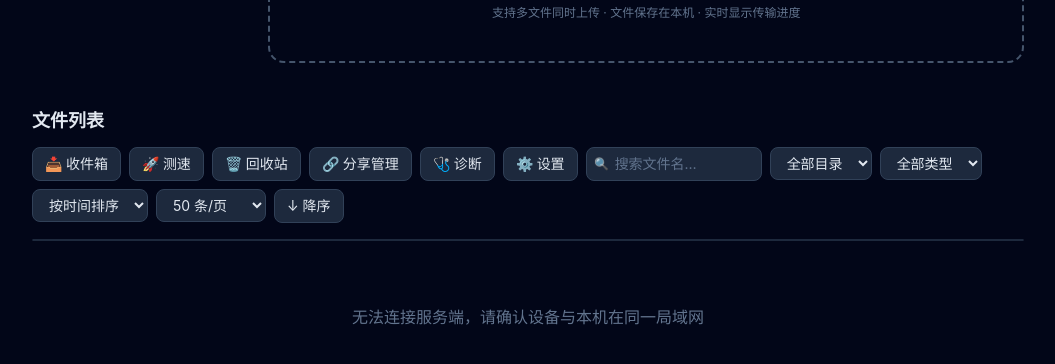
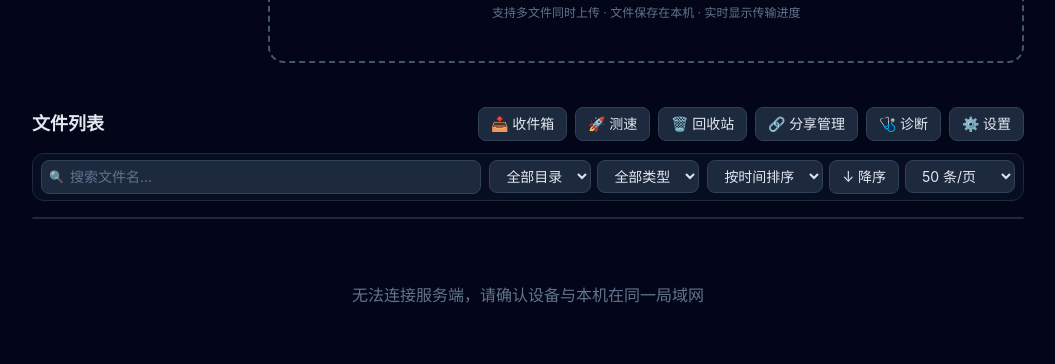
Before and after one commit to lzwme/static-server, a website: page src/localsend/client/index.html in a window 1280 px wide. Shown: the part 308-672 px from the top of the page, without its empty margins (112-1167 px from the left). Drawn offline with nearby package versions, Linux system fonts and the light colour scheme; files that its build step writes are made by us from their sources; no server answers.

Commit message:
style(localsend): 文件列表筛选区拆为「管理入口 + 筛选条」两行分组
原来 12 个控件挤在同一行，管理类（收件箱/测速/回收站/分享/诊断/设置）与
筛选类（搜索/目录/类型/排序/条数/升降序）混排，窄屏下缩成两行图标与下拉，
不易区分。

- 标题行右侧只留低频管理入口
- 筛选条独立成行（浅边框容器），内部按 搜索 / 目录+类型 / 排序+条数+方向 三组，
  组内紧凑、桌面端排序组靠右，窄屏按组整块换行
- 控件 id、行为不变，仅布局与分组

```diff
--- a/src/localsend/client/index.html
+++ b/src/localsend/client/index.html
@@ -108,9 +108,10 @@
   </section>
 
   <section>
-    <div class="flex items-center justify-between gap-3 mb-4 flex-wrap">
+    <!-- 标题行：右侧只留低频管理入口，避免与筛选条混成一片 -->
+    <div class="flex items-center justify-between gap-3 mb-3 flex-wrap">
       <h2 class="font-semibold text-base sm:text-lg">文件列表 <span id="fileCount" class="text-xs sm:text-sm text-slate-400 font-normal"></span></h2>
-      <div class="flex gap-2 text-xs sm:text-sm items-center flex-wrap">
+      <div class="flex gap-1.5 sm:gap-2 text-xs sm:text-sm items-center flex-wrap">
         <button id="inboxBtn" class="bg-slate-800 border border-slate-700 rounded-lg px-2.5 sm:px-3 py-1.5 hover:bg-slate-700 transition" title="收件箱：只看最近收到的文件">
           <span class="sm:hidden">📥</span><span class="hidden sm:inline">📥 收件箱</span>
           <span id="inboxCount" class="hidden ml-1 text-emerald-400 font-mono"></span>
@@ -132,28 +133,35 @@
         <button id="settingsBtn" data-need="admin" class="bg-slate-800 border border-slate-700 rounded-lg px-2.5 sm:px-3 py-1.5 hover:bg-slate-700 transition" title="设置：口令、令牌、限制与清理策略">
           <span class="sm:hidden">⚙️</span><span class="hidden sm:inline">⚙️ 设置</span>
         </button>
-        <div class="relative">
-          <input id="searchInput" type="search" placeholder="搜索文件名…" autocomplete="off"
-            class="bg-slate-800 border border-slate-700 rounded-lg pl-7 pr-2.5 sm:pr-3 py-1.5 outline-none focus:border-emerald-500/60 placeholder:text-slate-500 w-32 sm:w-44" />
-          <span class="absolute left-2 top-1/2 -translate-y-1/2 text-slate-500 text-xs pointer-events-none">🔍</span>
-        </div>
+      </div>
+    </div>
+    <!-- 筛选条：搜索 / 筛选 / 排序三组，组内靠拢、组间留白，窄屏按组换行 -->
+    <div class="flex items-center gap-2 mb-4 text-xs sm:text-sm flex-wrap rounded-xl border border-slate-800 bg-slate-900/50 px-2 py-1.5">
+      <div class="relative flex-1 min-w-[8rem]">
+        <input id="searchInput" type="search" placeholder="搜索文件名…" autocomplete="off"
+          class="w-full bg-slate-800 border border-slate-700 rounded-lg pl-7 pr-2.5 sm:pr-3 py-1.5 outline-none focus:border-emerald-500/60 placeholder:text-slate-500" />
+        <span class="absolute left-2 top-1/2 -translate-y-1/2 text-slate-500 text-xs pointer-events-none">🔍</span>
+      </div>
+      <div class="flex items-center gap-1.5">
         <select id="dirSelect" class="bg-slate-800 border border-slate-700 rounded-lg px-2.5 sm:px-3 py-1.5 outline-none cursor-pointer" title="按所在目录筛选">
           <option value="">全部目录</option>
         </select>
         <select id="extSelect" class="bg-slate-800 border border-slate-700 rounded-lg px-2.5 sm:px-3 py-1.5 outline-none cursor-pointer" title="按文件类型筛选">
           <option value="">全部类型</option>
         </select>
+      </div>
+      <div class="flex items-center gap-1.5 sm:ml-auto">
         <select id="sortSelect" class="bg-slate-800 border border-slate-700 rounded-lg px-2.5 sm:px-3 py-1.5 outline-none cursor-pointer">
           <option value="time">按时间排序</option>
           <option value="size">按大小排序</option>
         </select>
+        <button id="orderBtn" class="bg-slate-800 border border-slate-700 rounded-lg px-3 py-1.5 hover:bg-slate-700 transition whitespace-nowrap">↓ 降序</button>
         <select id="pageSizeSelect" class="bg-slate-800 border border-slate-700 rounded-lg px-2.5 sm:px-3 py-1.5 outline-none cursor-pointer" title="每页显示条数">
           <option value="20">20 条/页</option>
           <option value="50">50 条/页</option>
           <option value="100">100 条/页</option>
           <option value="200">200 条/页</option>
         </select>
-        <button id="orderBtn" class="bg-slate-800 border border-slate-700 rounded-lg px-3 py-1.5 hover:bg-slate-700 transition">↓ 降序</button>
       </div>
     </div>
     <!-- 首次使用引导：只在「目录里一个文件都没有」时出现 -->
```
